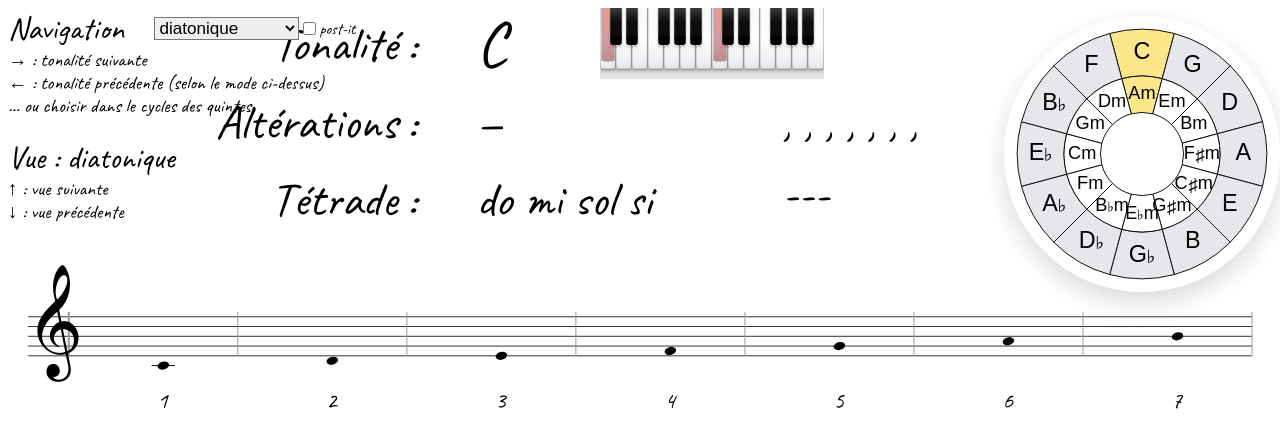
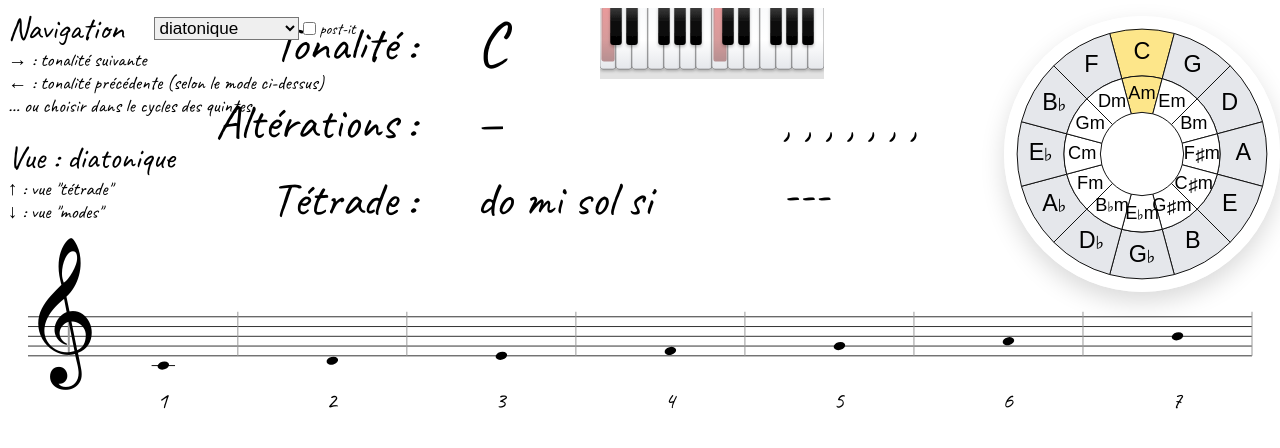
Before and after one commit to rpiccand/music_theory, a React (Vite) app: page / in a window 1280 px wide. Shown: the top 448 px of the page. Built offline with nearby package versions, Linux system fonts and the light colour scheme.

Commit message:
Portée pour modes dans la tonalité

```diff
--- a/src/components/HeaderInfo.tsx
+++ b/src/components/HeaderInfo.tsx
@@ -157,7 +157,7 @@ export default function HeaderInfo({
             style={{
               fontSize: '3rem',
               whiteSpace: 'nowrap',
-              minWidth: '8ch',
+              minWidth: '12ch',
               overflow: 'hidden',
               minHeight: '4.5rem'
             }}
--- a/src/components/NavigationControls.tsx
+++ b/src/components/NavigationControls.tsx
@@ -26,6 +26,12 @@ export default function NavigationControls({
   onViewPrev
 }: NavigationControlsProps) {
   const navSelectRef = React.useRef<HTMLSelectElement>(null);
+
+  // Calculer les vues suivante et précédente
+  const nextView = (currentView + 1) % 3;
+  const prevView = (currentView - 1 + 3) % 3;
+  const nextViewName = VIEW_MODE_NAMES[nextView as keyof typeof VIEW_MODE_NAMES];
+  const prevViewName = VIEW_MODE_NAMES[prevView as keyof typeof VIEW_MODE_NAMES];
 
   return (
     <div className="absolute top-6 left-6 z-10">
@@ -114,7 +120,7 @@ export default function NavigationControls({
           className="transition-colors hover:text-neutral-900 hover:underline"
           style={{ cursor: 'pointer', userSelect: 'none' }}
         >
-          ↑ : vue suivante
+          ↑ : vue "{nextViewName}"
         </div>
         <div
           onClick={(e) => {
@@ -126,7 +132,7 @@ export default function NavigationControls({
           className="transition-colors hover:text-neutral-900 hover:underline"
           style={{ cursor: 'pointer', userSelect: 'none' }}
         >
-          ↓ : vue précédente
+          ↓ : vue "{prevViewName}"
         </div>
       </div>
     </div>
--- a/src/components/TrebleClef.tsx
+++ b/src/components/TrebleClef.tsx
@@ -4,13 +4,14 @@ type TrebleClefProps = {
   x: number;
   STAFF_TOP_Y: number;
   LINE_SPACING: number;
+  scale?: number; // Facteur d'échelle optionnel
 };
 
-const TrebleClef: React.FC<TrebleClefProps> = ({ x, STAFF_TOP_Y, LINE_SPACING }) => {
+const TrebleClef: React.FC<TrebleClefProps> = ({ x, STAFF_TOP_Y, LINE_SPACING, scale = 1 }) => {
   // We want the clef to span ~6 staff spacings (slightly taller than the 5 lines)
   const targetH = LINE_SPACING * 6;
   // Empirical multiplier so the glyph visually matches the target height across typical fonts
-  const fontSize = targetH * 1.15;
+  const fontSize = targetH * 1.15 * scale;
   // Place the baseline near the bottom line (E line) and nudge up for better fit
   const bottomLineY = STAFF_TOP_Y + 4 * LINE_SPACING;
   const baselineY = bottomLineY - LINE_SPACING * 0.05; // lowered a bit more
--- a/src/components/staff/MusicalStaff.tsx
+++ b/src/components/staff/MusicalStaff.tsx
@@ -2,6 +2,7 @@ import React from 'react';
 import { motion } from 'framer-motion';
 import TrebleClef from '../TrebleClef';
 import StickyNote from '../ui/StickyNote';
+import CurrentKeyModesStaff from './CurrentKeyModesStaff';
 import type { ViewMode } from '../../types';
 import {
   KEYS, MODE_NAMES, MODE_DEGREE_FORMULAS, SEVENTH_QUALITIES,
@@ -60,8 +61,15 @@ export default function MusicalStaff({
   const ROMAN_Y = STAFF_BOTTOM_Y + 72 * s;
   const MODE_NAME_Y = ROMAN_Y + 28 * s;
   const MODE_FORMULA_Y = MODE_NAME_Y + 22 * s;
+
+  // Additional staff for modes view (current key in each mode)
+  const SECOND_STAFF_TOP_Y = MODE_FORMULA_Y + 40 * s;
+  const SECOND_STAFF_BOTTOM_Y = SECOND_STAFF_TOP_Y + 4 * LINE_SPACING;
+
   // Always use the maximum possible height to prevent layout shifts
-  const contentBottomY = Math.max(MODE_FORMULA_Y, DEGREE_NUM_Y, ROMAN_Y + 34 * s);
+  const contentBottomY = view === 2
+    ? Math.max(SECOND_STAFF_BOTTOM_Y + 40 * s, DEGREE_NUM_Y, ROMAN_Y + 34 * s)
+    : Math.max(MODE_FORMULA_Y, DEGREE_NUM_Y, ROMAN_Y + 34 * s);
   const svgHeight = Math.ceil(contentBottomY + 24);
 
   return (
@@ -98,7 +106,7 @@ export default function MusicalStaff({
           />
         ))}
 
-        <TrebleClef x={26} STAFF_TOP_Y={STAFF_TOP_Y} LINE_SPACING={LINE_SPACING} />
+        <TrebleClef x={26} STAFF_TOP_Y={STAFF_TOP_Y} LINE_SPACING={LINE_SPACING} scale={1.3} />
 
         {/* Scale degrees */}
         {scaleMidis.map((_, degree) => {
@@ -143,6 +151,23 @@ export default function MusicalStaff({
             />
           );
         })}
+
+        {/* Additional staff for modes view - showing current key in each mode */}
+        {view === 2 && (
+          <CurrentKeyModesStaff
+            staffWidth={staffWidth - leftEdge - rightMargin}
+            measureWidth={measureWidth}
+            currentKeyPc={currentKey.pc}
+            modes={['ionian', 'dorian', 'phrygian', 'lydian', 'mixolydian', 'aeolian', 'locrian']}
+            yTop={SECOND_STAFF_TOP_Y}
+            X0={X0}
+            tonicLetterRank={tonicLetterRank}
+            tonicStartOct={tonicStartOct}
+            STEP_PX={STEP_PX}
+            s={s}
+            fontSize={Math.max(8, 10 * s)}
+          />
+        )}
       </svg>
 
       {/* Sticky note covers */}
@@ -322,6 +347,8 @@ function ChordOrModeView({
           currentKeyPc={currentKeyPc}
           MODE_NAME_Y={MODE_NAME_Y}
           s={s}
+          X0={X0}
+          measureWidth={measureWidth}
         />
       )}
 
@@ -485,7 +512,9 @@ function ModeLabels({
   tonicLetterRank,
   currentKeyPc,
   MODE_NAME_Y,
-  s
+  s,
+  X0,
+  measureWidth
 }: {
   degree: number;
   xCenter: number;
@@ -493,6 +522,8 @@ function ModeLabels({
   currentKeyPc: number;
   MODE_NAME_Y: number;
   s: number;
+  X0: number;
+  measureWidth: number;
 }) {
   const lr = (tonicLetterRank + degree) % 7;
   const note = americanNoteForLetterRank(lr, currentKeyPc);
@@ -528,26 +559,29 @@ function ModeLabels({
         {modeBase}
       </text>
 
-      {/* Mode formula */}
+      {/* Mode formula - aligné avec les notes */}
+      {tokens.map((t, i) => {
+        const isAcc = t.includes('♭') || t.includes('#');
+        const pad = 6 * s;
+        const xLeft = X0 + degree * measureWidth + pad;
+        const xRight = X0 + (degree + 1) * measureWidth - pad;
+        const stepX = (xRight - xLeft) / 7;
+        const tokenX = xLeft + (i + 0.5) * stepX;
+
+        return (
           <text
-        x={xCenter}
+            key={`tok-${i}`}
+            x={tokenX}
             y={MODE_NAME_Y + 22 * s}
             fontSize={10 * s}
             textAnchor="middle"
-      >
-        {tokens.map((t, i) => {
-          const isAcc = t.includes('♭') || t.includes('#');
-          return (
-            <tspan
-              key={`tok-${i}`}
             fill={isAcc ? '#b91c1c' : '#374151'}
             fontWeight={isAcc ? 700 : 400}
           >
-              {t}{i < tokens.length - 1 ? ' ' : ''}
-            </tspan>
+            {t}
+          </text>
         );
       })}
-      </text>
     </g>
   );
 }
--- a/src/constants/index.ts
+++ b/src/constants/index.ts
@@ -16,3 +16,7 @@ export const NAVIGATION_LABELS = {
   circle: 'cycle de quintes',
   random: 'random'
 } as const;
+
+// Staff drawing constants
+export const LINE_SPACING = 10;
+export const X0 = 80;
```
Lines whose indentation alone changed are shown as unchanged.
